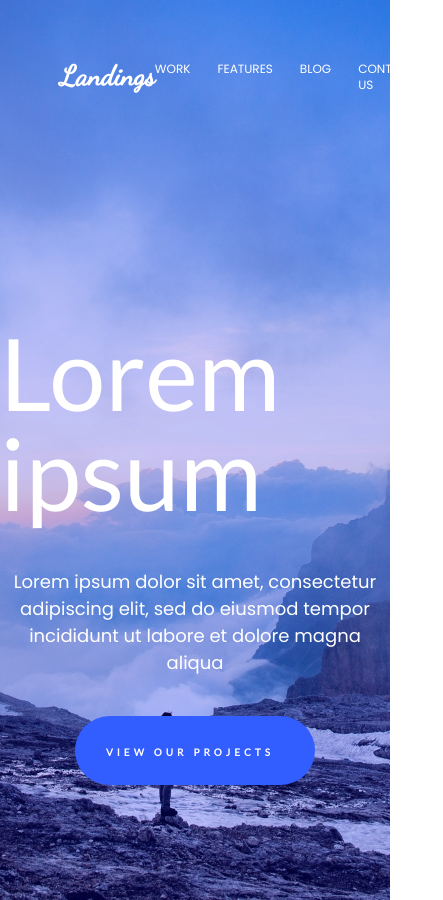
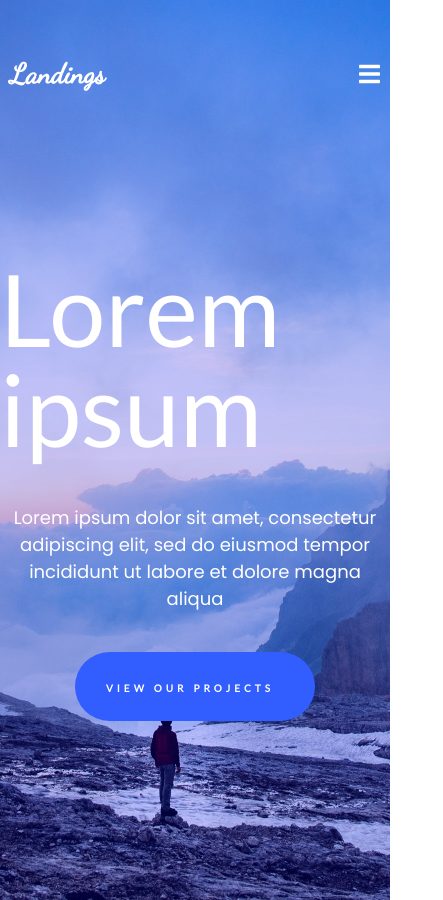
Before and after one commit to Ninojakhveladze/Davaleba-10, a plain HTML site: page index.html in a window 390 px wide. Shown: the top 900 px of the page, 443 px wide, since content can reach past the window. Drawn offline with Linux system fonts and the light colour scheme.

Commit message:
burger icon

```diff
--- a/css/responsive.css
+++ b/css/responsive.css
@@ -131,3 +131,11 @@
         width: unset;
     }
 }
+@media (max-width: 560px) {
+    .navigation-responsive {
+        display: none;
+    }
+    .burger-icon {
+        display: block;
+    }
+}
--- a/css/style.css
+++ b/css/style.css
@@ -7,16 +7,22 @@
     height: 900px;
     width: 100%;
 }
+.responsive-header {
+    max-width: 1170px;
+    width: 100%;
+    margin: 0 auto;
+}
 .flex-header {
+    padding-top: 60px;
     display: flex;
     justify-content: space-between;
-    padding: 60px;
     align-items: center;
 }
 .logo {
     color: white;
 }
 .logo p {
+    margin-left: 10px;
     font-size: 28px;
     font-weight: bold;
     font-family: 'Dancing Script';
@@ -26,6 +32,9 @@
 }
 .li-navigation {
     margin-right: 27px;
+}
+.li-navigation:last-child {
+    margin-right: 10px;
 }
 .a-nav {
     color: white;
@@ -242,3 +251,22 @@
     margin: 0 auto;
     width: 100%;
 }
+/*
+.google-icon {
+    font-size: 30px;
+    color: red;
+    transition: all 0.3s linear;
+}
+.google-icon:hover {
+    color: green;
+} */
+.responsive-header-bar {
+    display: flex;
+}
+.burger-icon {
+    margin-right: 10px;
+    margin-left: 10px;
+    display: none;
+    font-size: 24px;
+    color: white;
+}
--- a/index.html
+++ b/index.html
@@ -3,6 +3,7 @@
     <meta charset="UTF-8">
     <meta name="viewport" content="width=device-width, initial-scale=1.0">
     <title>Responsive</title>
+    <link rel="stylesheet" type="text/css" href="https://cdnjs.cloudflare.com/ajax/libs/font-awesome/5.13.0/css/all.min.css">
     <link href="https://fonts.googleapis.com/css?family=Poppins&amp;display=swap" rel="stylesheet">
     <link href="https://fonts.googleapis.com/css?family=Dancing+Script&display=swap" rel="stylesheet">
     <link href="https://fonts.googleapis.com/css?family=Lato&display=swap" rel="stylesheet">
@@ -12,11 +13,12 @@
 </head>
 <body>
     <section class="bg-section">
-        <header class="flex-header">
+        <header class="flex-header responsive-header">
             <a class="logo" href="#">
                 <p> Landings </p>
             </a>
-            <nav>
+            <div class="responsive-header-bar">
+                <nav class="navigation-responsive">
                     <ul class="ul-navigation">
                         <li class="li-navigation">
                             <a class="a-nav" href="#">work</a>
@@ -32,6 +34,10 @@
                         </li>
                     </ul>
                 </nav>
+                <div class="burger-icon">
+                    <i class="fas fa-bars"></i>
+                </div>
+            </div>
         </header>
         <div class="title-text-button">
             <div class="title flex-display">
@@ -223,7 +229,9 @@
         </div>
     </section>
     <footer class="blue-footer flex-display">
+        <i class="fab fa-google google-icon"></i>
         <p>Copyright 2020. All Rights Reserved.</p>
     </footer>
+<script type="text/javascript" src="https://cdnjs.cloudflare.com/ajax/libs/font-awesome/5.13.0/js/all.min.js"1></script>
 </body>
 </html>
```
Lines whose indentation alone changed are shown as unchanged.
